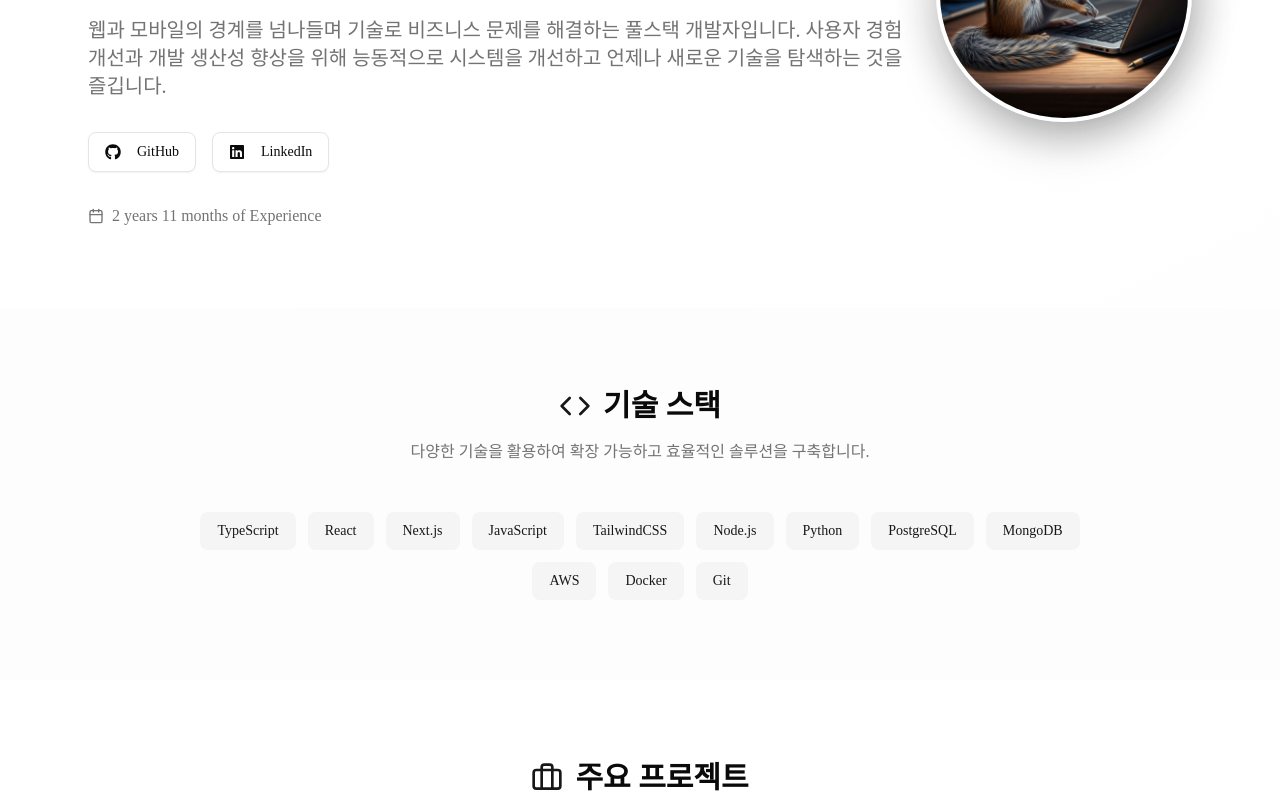
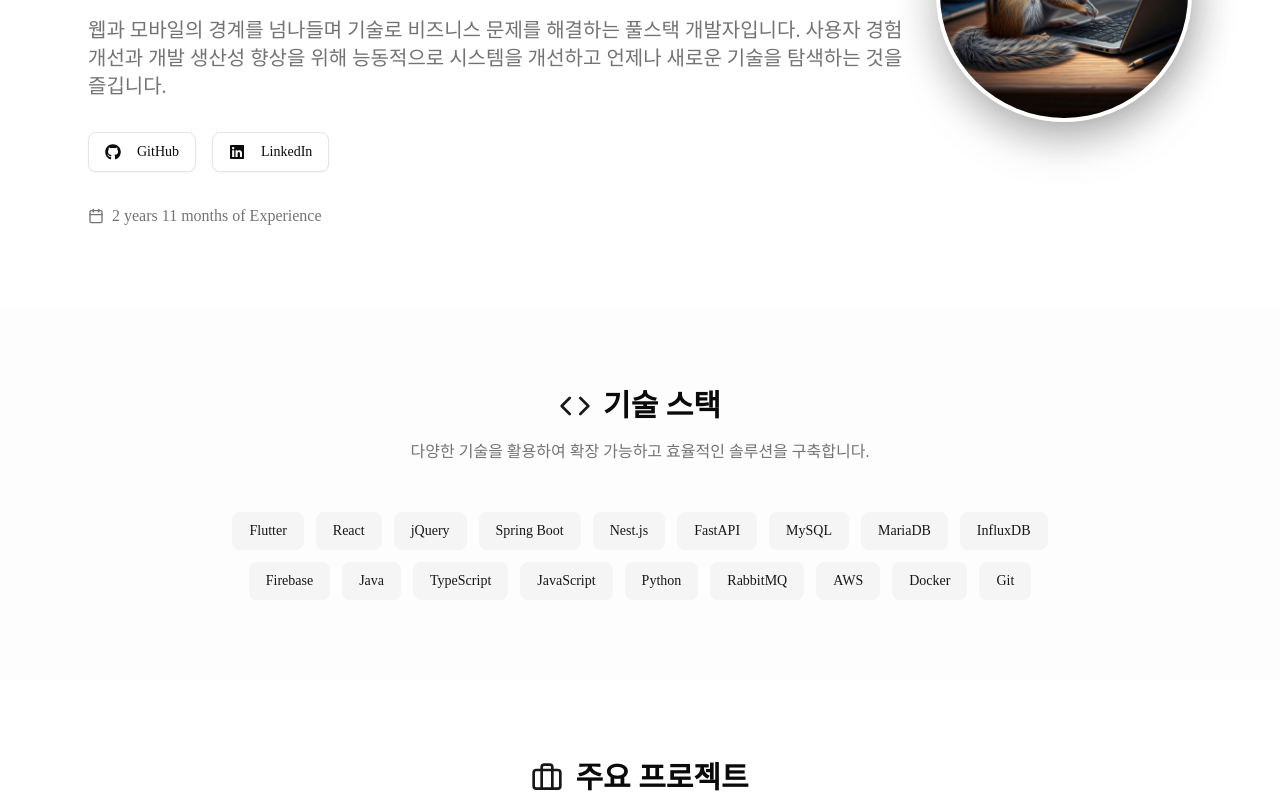
Before and after one commit to DevGisoun/devgisoun-portfolio, a Next.js app: page / in a window 1280 px wide. Shown: the part 384-1181 px from the top of the page. Built offline with nearby package versions, Linux system fonts and the light colour scheme.

Commit message:
[feat] 기술 스택 업데이트.

```diff
--- a/data/skills.ts
+++ b/data/skills.ts
@@ -3,7 +3,7 @@ import { Skill } from '@/types';
 export const skills: Skill[] = [
     // Frontend
     {
-        name: 'TypeScript',
+        name: 'Flutter',
         category: 'frontend',
         level: 'advanced',
     },
@@ -13,55 +13,87 @@ export const skills: Skill[] = [
         level: 'advanced',
     },
     {
-        name: 'Next.js',
-        category: 'frontend',
-        level: 'advanced',
-    },
-    {
-        name: 'JavaScript',
-        category: 'frontend',
-        level: 'expert',
-    },
-    {
-        name: 'TailwindCSS',
+        name: 'jQuery',
         category: 'frontend',
         level: 'advanced',
     },
 
     // Backend
     {
-        name: 'Node.js',
+        name: 'Spring Boot',
         category: 'backend',
+        level: 'advanced',
+    },
+    {
+        name: 'Nest.js',
+        category: 'backend',
+        level: 'advanced',
+    },
+    {
+        name: 'FastAPI',
+        category: 'backend',
+        level: 'advanced',
+    },
+
+    // Database
+    {
+        name: 'MySQL',
+        category: 'database',
+        level: 'advanced',
+    },
+    {
+        name: 'MariaDB',
+        category: 'database',
+        level: 'advanced',
+    },
+    {
+        name: 'InfluxDB',
+        category: 'database',
+        level: 'advanced',
+    },
+    {
+        name: 'Firebase',
+        category: 'database',
+        level: 'advanced',
+    },
+
+    // Language
+    {
+        name: 'Java',
+        category: 'language',
+        level: 'advanced',
+    },
+    {
+        name: 'TypeScript',
+        category: 'language',
+        level: 'advanced',
+    },
+    {
+        name: 'JavaScript',
+        category: 'language',
         level: 'advanced',
     },
     {
         name: 'Python',
         category: 'language',
-        level: 'intermediate',
-    },
-
-    // Database
-    {
-        name: 'PostgreSQL',
-        category: 'database',
-        level: 'intermediate',
-    },
-    {
-        name: 'MongoDB',
-        category: 'database',
-        level: 'intermediate',
+        level: 'advanced',
     },
 
     // DevOps & Tools
     {
+        name: 'RabbitMQ',
+        category: 'tools',
+        level: 'advanced',
+    },
+    {
         name: 'AWS',
         category: 'devops',
-        level: 'intermediate',
+        level: 'advanced',
     },
     {
         name: 'Docker',
         category: 'devops',
-        level: 'intermediate',
+        level: 'advanced',
     },
     {
         name: 'Git',
```
